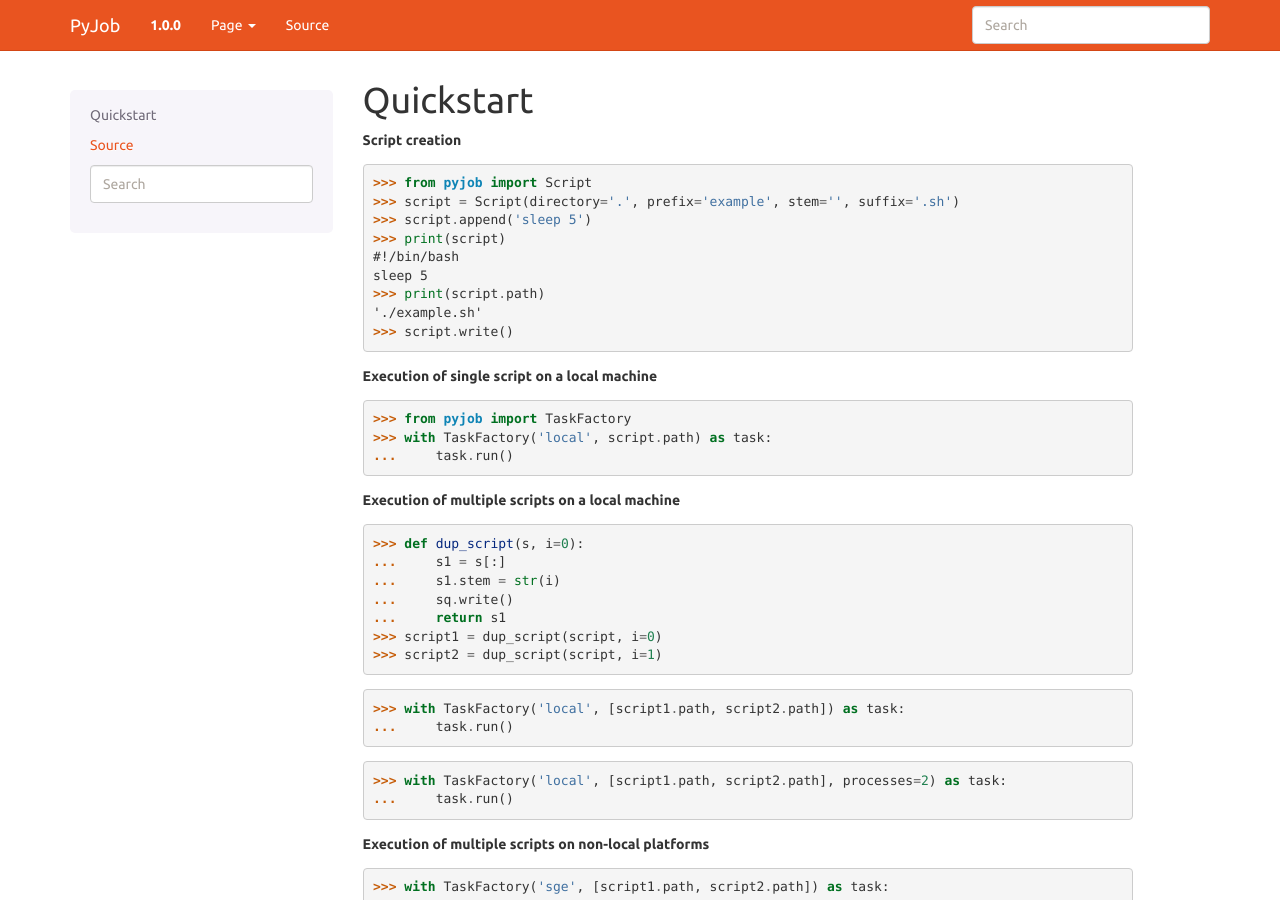
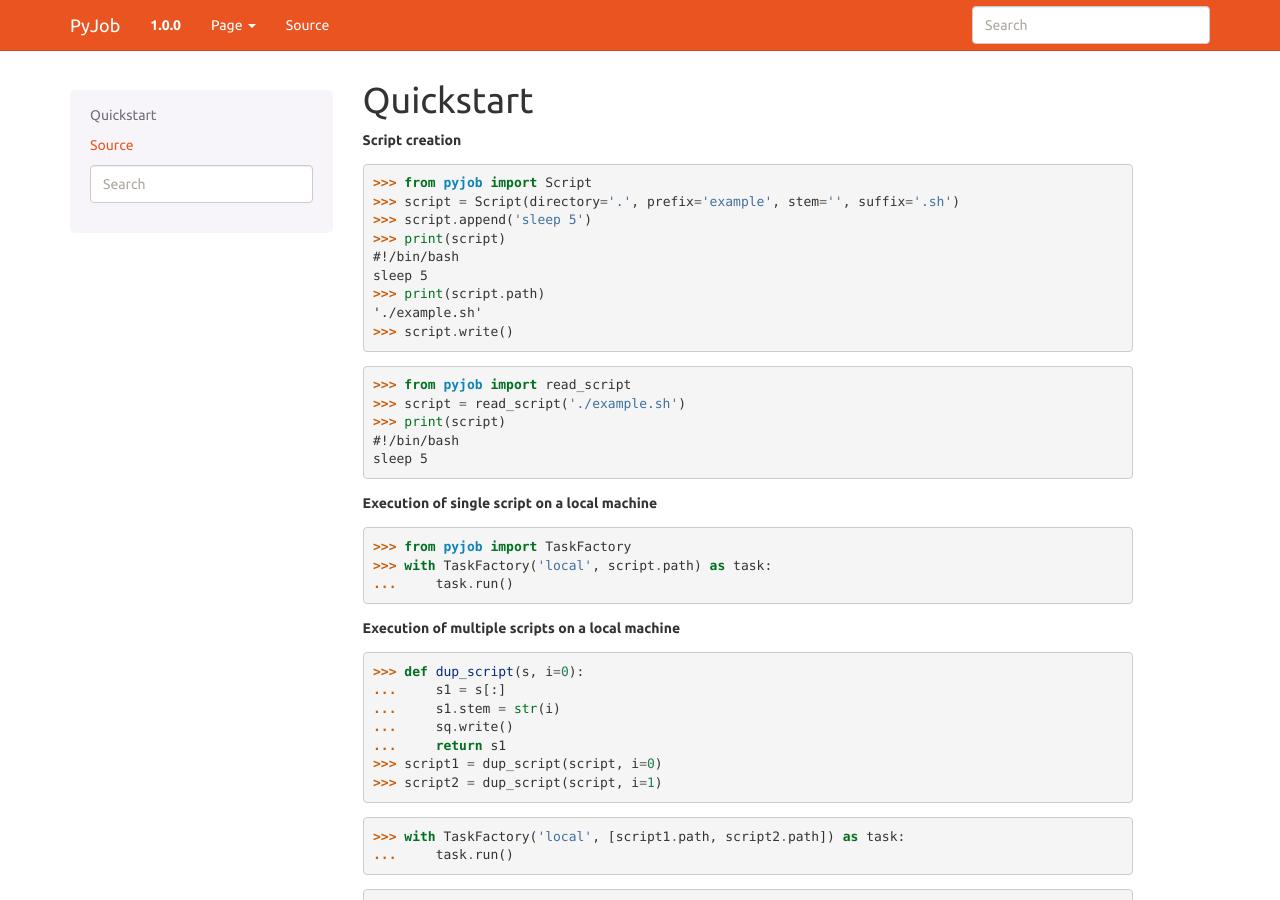
Before and after one commit to fsimkovic/pyjob, a Sphinx documentation site: the page built from docs/quickstart.rst, in a window 1280 px wide and 900 px high. Built offline with Sphinx 7.4.7, drawn with Linux system fonts in a browser that asks for light colours.

Commit message:
added some docs

```diff
--- a/docs/quickstart.rst
+++ b/docs/quickstart.rst
@@ -16,6 +16,14 @@ Quickstart
    >>> print(script.path)
    './example.sh'
    >>> script.write()
+
+.. code-block:: python
+
+   >>> from pyjob import read_script
+   >>> script = read_script('./example.sh')
+   >>> print(script)
+   #!/bin/bash
+   sleep 5
 
 **Execution of single script on a local machine**
 
```
